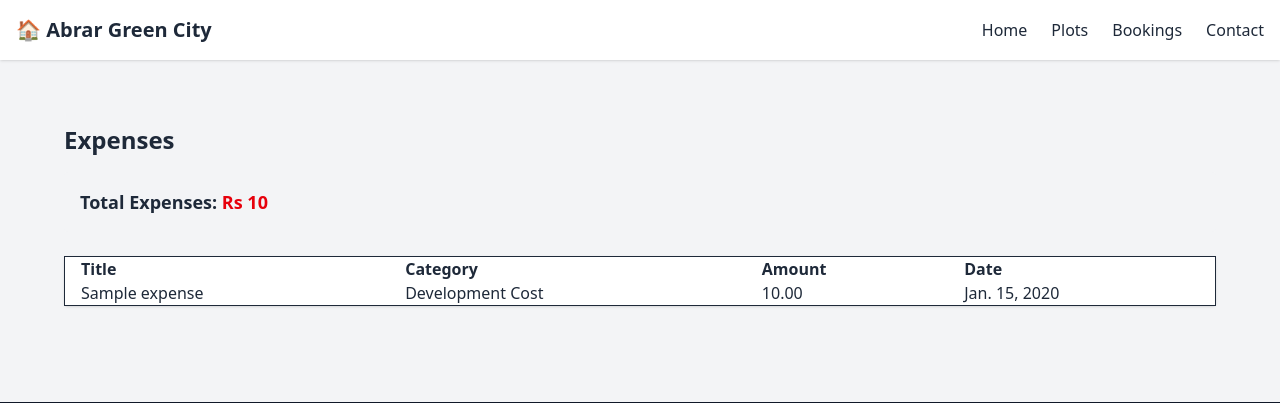
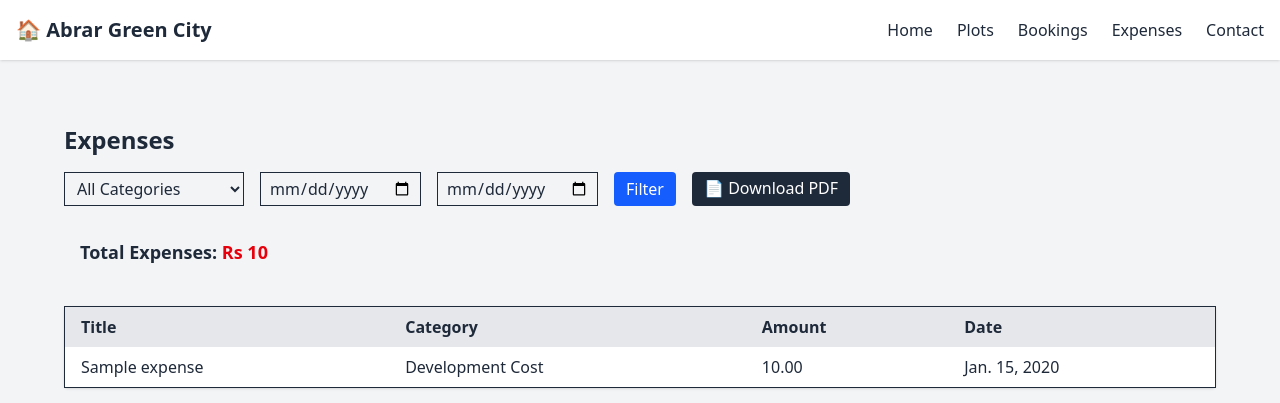
Before and after one commit to nomikk08/property-installment, a Django app: page /expenses/ in a window 1280 px wide. Shown: the top 403 px of the page. Run offline with Django 5.2, Linux system fonts and the light colour scheme; tables that the repository leaves empty hold one stand-in row (values such as "Sample post"); some libraries are stand-ins or nearby versions.

Commit message:
updat-expenses: download and filter

```diff
--- a/expenses/urls.py
+++ b/expenses/urls.py
@@ -1,6 +1,8 @@
 from django.urls import path
-from .views import expense_list
+from .views import expense_list, download_expenses_pdf
 
 urlpatterns = [
     path("", expense_list, name="expense_list"),
+    path("download-pdf/", download_expenses_pdf, name="download_expenses_pdf"),
+
 ]
--- a/expenses/views.py
+++ b/expenses/views.py
@@ -1,13 +1,80 @@
 from django.shortcuts import render
 from django.db.models import Sum
+from django.contrib.auth.decorators import login_required
 from .models import Expense
-from django.contrib.auth.decorators import login_required
+from django.http import HttpResponse
+from reportlab.pdfgen import canvas
+from datetime import datetime
 
 # @login_required
 def expense_list(request):
     expenses = Expense.objects.all().order_by("-date")
+
+    # Filters
+    category = request.GET.get("category")
+    date_from = request.GET.get("date_from")
+    date_to = request.GET.get("date_to")
+
+    if category:
+        expenses = expenses.filter(category=category)
+
+    if date_from:
+        expenses = expenses.filter(date__gte=date_from)
+
+    if date_to:
+        expenses = expenses.filter(date__lte=date_to)
+
     total_expense = expenses.aggregate(total=Sum("amount"))["total"] or 0
-    return render(request, "expenses/expense_list.html", {
+
+    context = {
         "expenses": expenses,
-        "total_expense": total_expense
-    })
+        "total_expense": total_expense,
+        "selected_category": category,
+        "date_from": date_from,
+        "date_to": date_to,
+        "categories": Expense.CATEGORY_CHOICES,
+    }
+    return render(request, "expenses/expense_list.html", context)
+
+def download_expenses_pdf(request):
+    expenses = Expense.objects.all().order_by("-date")
+
+    # Apply same filters to PDF too
+    category = request.GET.get("category")
+    date_from = request.GET.get("date_from")
+    date_to = request.GET.get("date_to")
+
+    if category and category != "None":
+        expenses = expenses.filter(category=category)
+
+    if date_from and date_from != "None":
+        expenses = expenses.filter(date__gte=date_from)
+
+    if date_to and date_to != "None":
+        expenses = expenses.filter(date__lte=date_to)
+
+    response = HttpResponse(content_type="application/pdf")
+    response["Content-Disposition"] = "attachment; filename=Expenses_Report.pdf"
+
+    p = canvas.Canvas(response)
+    y = 800
+
+    p.setFont("Helvetica-Bold", 14)
+    p.drawString(200, y, "Expense Report")
+    y -= 40
+
+    for exp in expenses:
+        p.setFont("Helvetica", 10)
+        p.drawString(
+            50,
+            y,
+            f"{exp.date} - {exp.title} ({exp.get_category_display()}) - Rs {exp.amount}"
+        )
+        y -= 15
+        if y < 50:
+            p.showPage()
+            y = 800
+
+    p.showPage()
+    p.save()
+    return response
--- a/requirements.txt
+++ b/requirements.txt
@@ -1,7 +1,10 @@
 asgiref==3.9.2
+charset-normalizer==3.4.3
 Django==5.2.7
 django-tailwind==4.2.0
+pillow==11.3.0
 psycopg2==2.9.10
 python-dotenv==1.1.1
+reportlab==4.4.4
 sqlparse==0.5.3
 wheel==0.45.1
--- a/templates/base.html
+++ b/templates/base.html
@@ -38,6 +38,7 @@
                     <li><a href="/" class="hover:text-blue-500">Home</a></li>
                     <li><a href="/plots/" class="hover:text-blue-500">Plots</a></li>
                     <li><a href="/bookings/" class="hover:text-blue-500">Bookings</a></li>
+                    <li><a href="/expenses/" class="hover:text-blue-500">Expenses</a></li>
                     <li><a href="/contact/" class="hover:text-blue-500">Contact</a></li>
                 </ul>
             </nav>
--- a/templates/expenses/expense_list.html
+++ b/templates/expenses/expense_list.html
@@ -1,12 +1,38 @@
 {% extends "base.html" %}
 {% block content %}
 <div class="max-w-6xl mx-auto py-8">
+
   <h1 class="text-2xl font-bold mb-4">Expenses</h1>
 
+  <!-- 🔍 Filters -->
+  <form method="get" class="flex space-x-4 mb-4">
+    <select name="category" class="border px-2 py-1">
+      <option value="">All Categories</option>
+      {% for key, label in categories %}
+        <option value="{{ key }}" {% if selected_category == key %}selected{% endif %}>
+          {{ label }}
+        </option>
+      {% endfor %}
+    </select>
+
+    <input type="date" name="date_from" value="{{ date_from }}" class="border px-2 py-1">
+    <input type="date" name="date_to" value="{{ date_to }}" class="border px-2 py-1">
+
+    <button type="submit" class="bg-blue-600 text-white px-3 py-1 rounded">Filter</button>
+
+    <!-- 📄 PDF Download — Keeps Filters -->
+    <a href="{% url 'download_expenses_pdf' %}?category={{ selected_category }}&date_from={{ date_from }}&date_to={{ date_to }}"
+       class="bg-gray-800 text-white px-3 py-1 rounded">
+       📄 Download PDF
+    </a>
+  </form>
+
+  <!-- Total -->
   <div class="bg-gray-100 p-4 rounded mb-6">
     <p class="text-lg font-semibold">Total Expenses: <span class="text-red-600">Rs {{ total_expense }}</span></p>
   </div>
 
+  <!-- Table -->
   <table class="min-w-full bg-white border rounded shadow">
     <thead class="bg-gray-200">
       <tr class="text-left">
@@ -25,9 +51,10 @@
         <td class="py-2 px-4">{{ expense.date }}</td>
       </tr>
       {% empty %}
-      <tr><td colspan="4" class="text-center py-4">No expenses added yet.</td></tr>
+      <tr><td colspan="4" class="text-center py-4">No expenses found.</td></tr>
       {% endfor %}
     </tbody>
   </table>
+
 </div>
 {% endblock %}
```
Also changed, not shown: theme/static/css/dist/styles.css, 1 other file.
